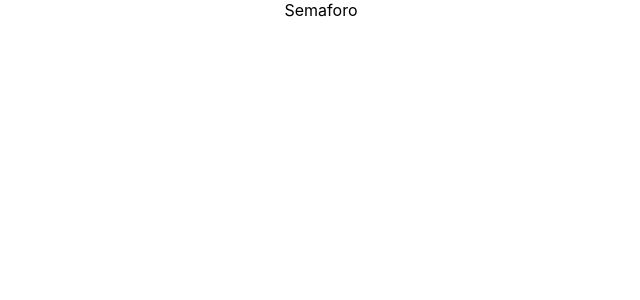
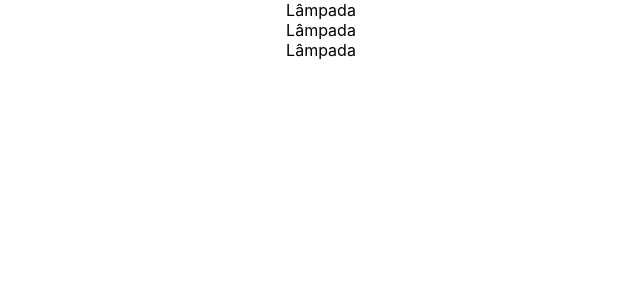
Before and after one commit to dududachary/react-semaforo, a React app: page / in a window 1280 px wide. Shown: the top 300 px of the page, without its empty margins (319-959 px from the left). Built offline with nearby package versions, Linux system fonts and the light colour scheme.

Commit message:
Criada classe Lampada

```diff
--- /dev/null
+++ b/src/lampada.jsx
@@ -0,0 +1,15 @@
+import React from 'react';
+import ReactDOM from 'react-dom';
+import './app.css';
+
+class Lampada extends React.Component {
+  render () {
+    return (
+      <div>
+        Lâmpada
+      </div>
+    )
+  }
+}
+
+export default Lampada;
--- a/src/semaforo.jsx
+++ b/src/semaforo.jsx
@@ -1,12 +1,15 @@
 import React from 'react';
 import ReactDOM from 'react-dom';
 import './app.css';
+import Lampada from './lampada.jsx';
 
 class Semaforo extends React.Component {
   render () {
     return (
       <div>
-        Semaforo
+        <Lampada cor='Vermelho'/>
+        <Lampada cor='Amarelo'/>
+        <Lampada cor='Verde'/>
       </div>
     )
   }
```
